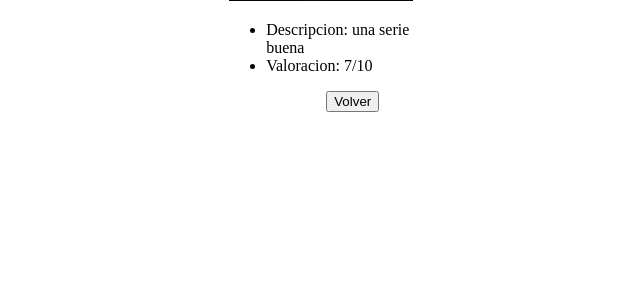
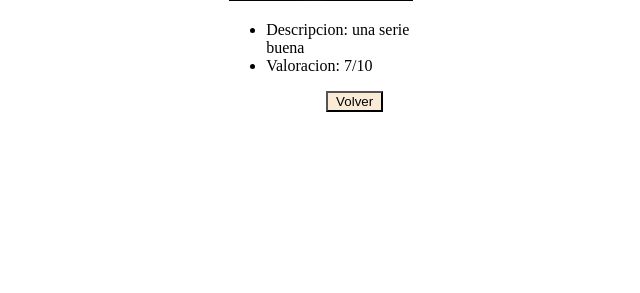
Before and after one commit to Jordanizquierdo/proyecto, a Django app: page /a in a window 1280 px wide. Shown: the part 352-645 px from the top of the page, without its empty margins (319-959 px from the left). Run offline with Django 5.2, Linux system fonts and the light colour scheme.

Commit message:
commit final
fin de la evaluacion

```diff
--- a/static/css/css.css
+++ b/static/css/css.css
@@ -9,4 +9,6 @@
 }
 #btn{
     margin-left: 100px;
+    background-color: antiquewhite;
+    width: 30%;
 }
```
